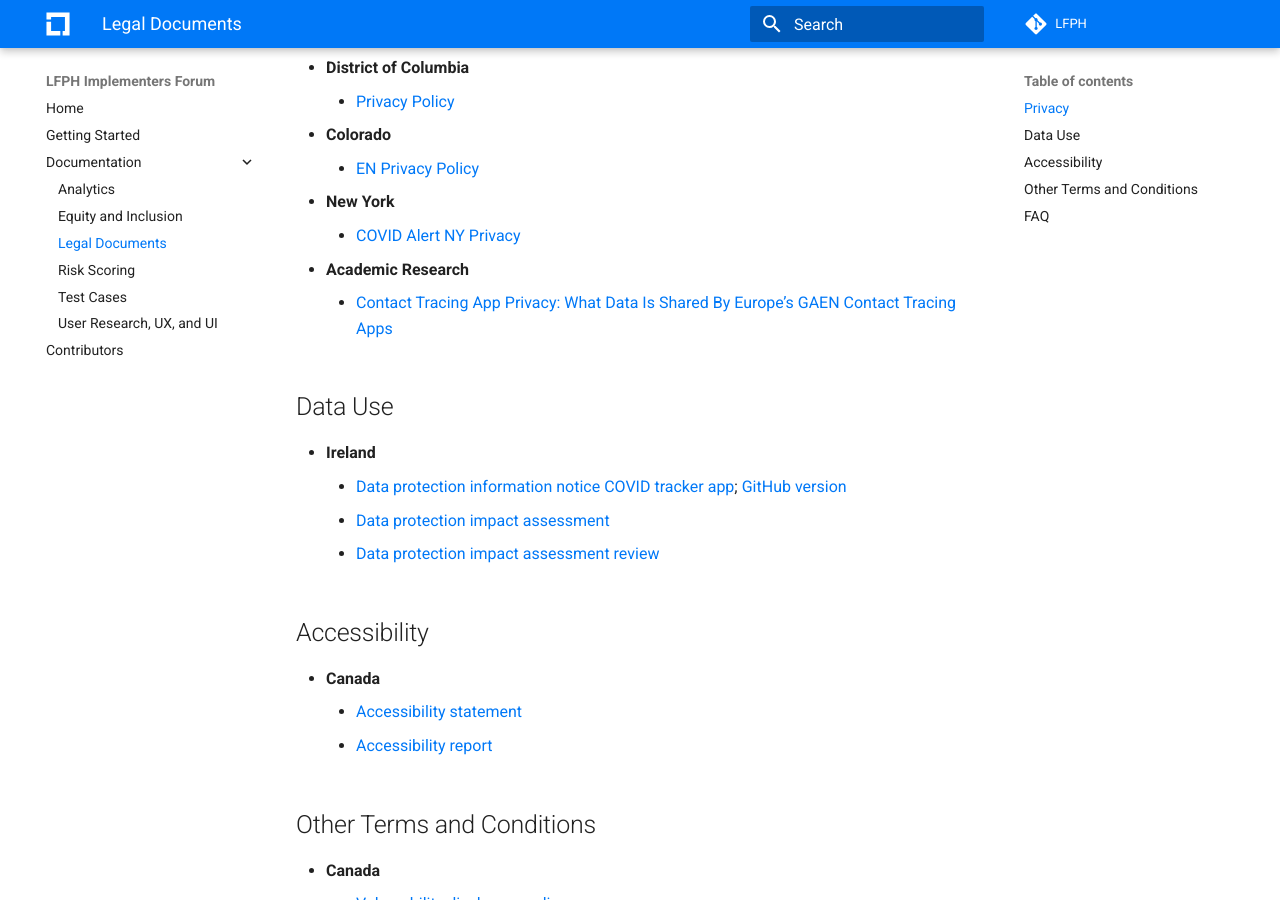
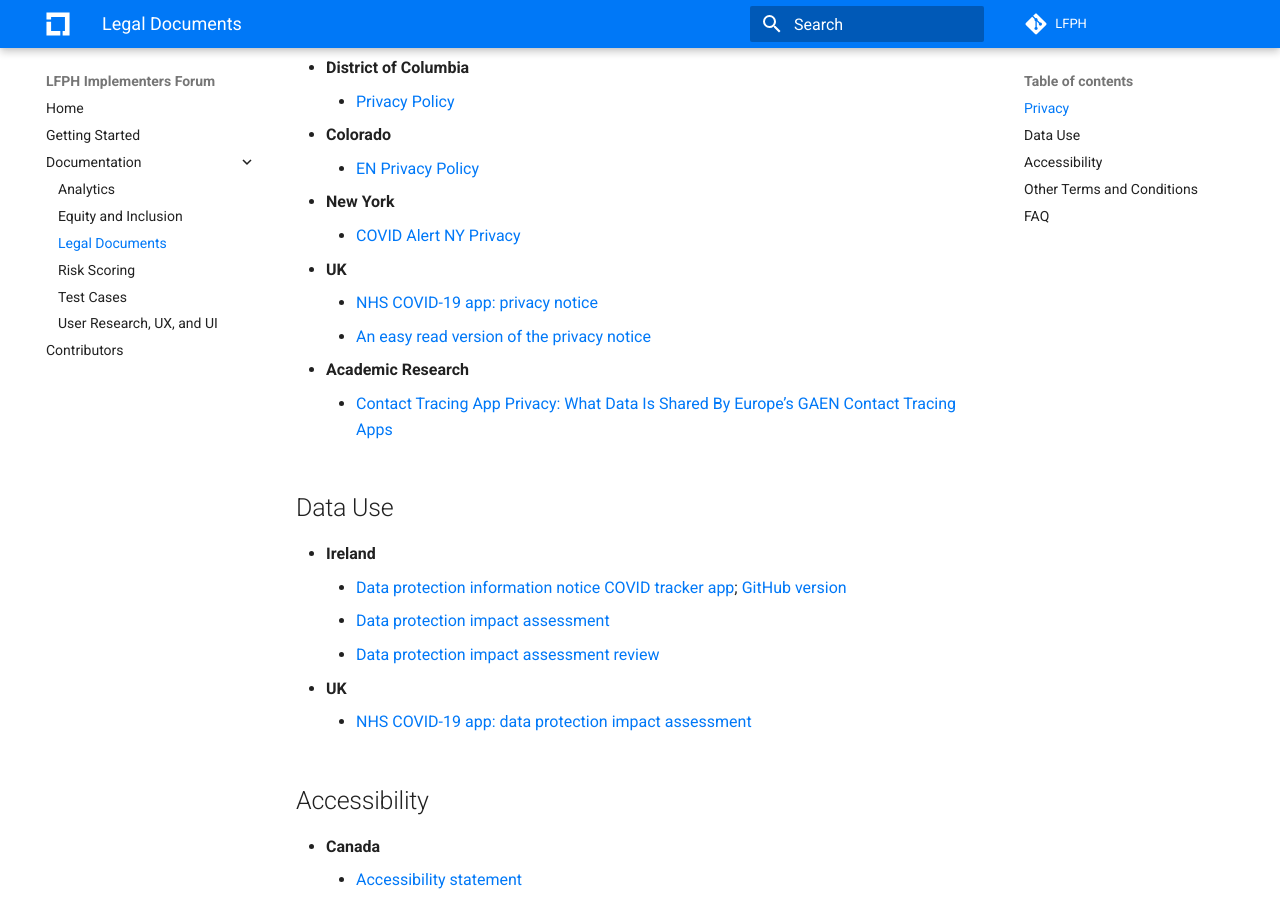
Before and after one commit to lfph/implementers-forum, an MkDocs documentation site: the page built from docs/legal-documents.md, in a window 1280 px wide and 900 px high, scrolled down 721 px. Built offline with MkDocs 1.6.1 and Material for MkDocs 9.7.7, drawn with Linux system fonts in a browser that asks for light colours; comment, search, counter and statistics services are not loaded.

Commit message:
Add UK legal docs

```diff
--- a/docs/legal-documents.md
+++ b/docs/legal-documents.md
@@ -21,6 +21,9 @@ There are a number of legal documents that every exposure notification app will
     * [EN Privacy Policy](https://covid19.colorado.gov/exposure-notifications/privacy-policy)
 * **New York**
     * [COVID Alert NY Privacy](https://coronavirus.health.ny.gov/covidalert-privacy)
+* **UK**
+    * [NHS COVID-19 app: privacy notice](https://www.gov.uk/government/publications/nhs-covid-19-app-privacy-information/nhs-test-and-trace-app-early-adopter-trial-august-2020-privacy-notice)
+    * [An easy read version of the privacy notice](https://assets.publishing.service.gov.uk/government/uploads/system/uploads/attachment_data/file/920962/NHS_COVID-19_app_privacy_information__easy_read_.pdf)
 * **Academic Research**
     * [Contact Tracing App Privacy: What Data Is Shared By Europe’s GAEN Contact Tracing Apps](https://www.scss.tcd.ie/Doug.Leith/pubs/contact_tracing_app_traffic.pdf)
 
@@ -29,6 +32,8 @@ There are a number of legal documents that every exposure notification app will
     * [Data protection information notice COVID tracker app](https://covidtracker.gov.ie/privacy-and-data/data-protection/); [GitHub version](https://github.com/HSEIreland/covidtracker-documentation/blob/master/documentation/privacy/DPINV1.1.mdown)
     * [Data protection impact assessment](https://github.com/HSEIreland/covidtracker-documentation/blob/master/documentation/privacy/Data%20Protection%20Impact%20Assessment%20for%20the%20COVID%20Tracker%20App%20-%2026.06.2020.pdf)
     * [Data protection impact assessment review](https://github.com/HSEIreland/covidtracker-documentation/blob/master/documentation/privacy/DPC%20review%20of%20CTI%20App%20DPIA%20June%202020.pdf)
+* **UK**
+    * [NHS COVID-19 app: data protection impact assessment](https://www.gov.uk/government/publications/nhs-covid-19-app-privacy-information/the-nhs-test-and-trace-app-early-adopter-trial-august-2020-data-protection-impact-assessment)
 
 ## Accessibility
 * **Canada**
```
